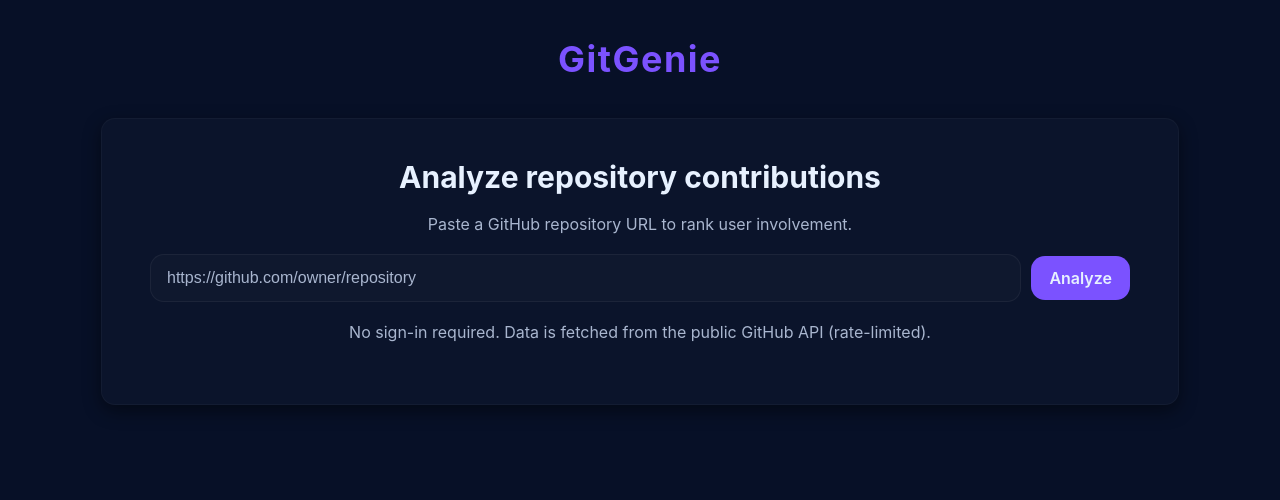
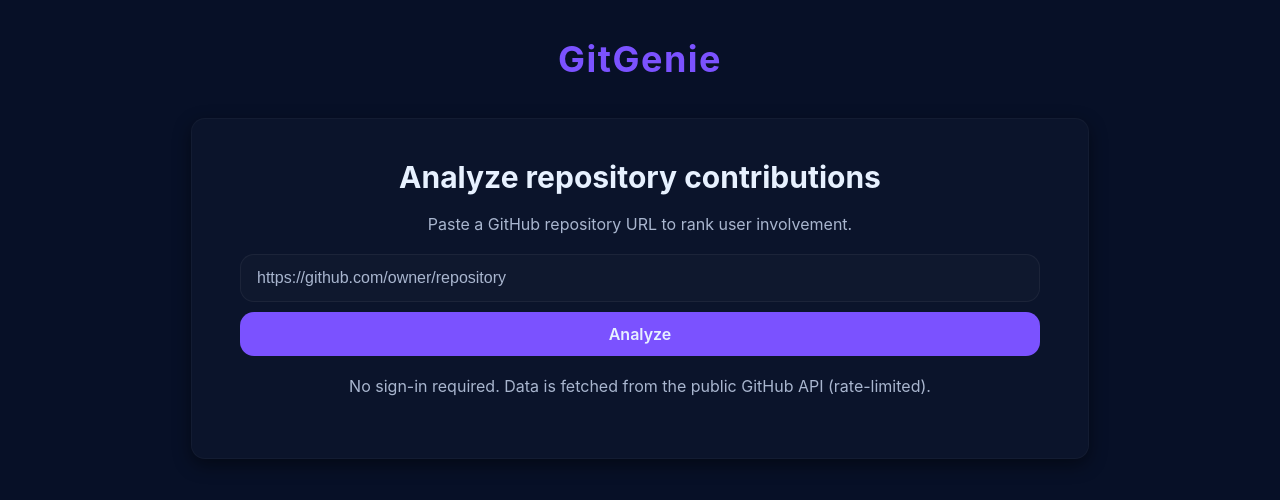
Before and after one commit to Aaryan-Bidaye/GitGenie, a React (Vite) app in the folder website/: page / in a window 1280 px wide. Shown: the top 500 px of the page. Built offline with nearby package versions, Linux system fonts and the light colour scheme.

Commit message:
minor ui tweaks again

```diff
--- a/website/src/App.css
+++ b/website/src/App.css
@@ -90,7 +90,7 @@
 /* Reduced blur radius and removed inset shadow to improve paint performance */
 .card{
   width: 100%;
-  max-width: 980px;
+  max-width: 800px;
   border-radius: 14px;
   padding: 42px 48px;
   background: rgba(255,255,255,0.02);
@@ -109,10 +109,16 @@
 
 .subtitle{ color: #a9b6cf; margin:18px }
 
-form.search-form{ display:flex; gap: 10px; align-items:center }
+form.search-form{
+  display: flex;
+  flex-wrap: wrap; /* allow items to wrap to next line */
+  gap: 10px;
+  align-items: center;
+}
 
 .url-input{
-  flex: 1;
+  flex: 1 1 auto;
+  min-width: 0; /* allow shrinking inside flex container */
   background: rgba(255,255,255,0.02);
   border: 1px solid rgba(255,255,255,0.05);
   color: #e7f1ff;
@@ -121,7 +127,6 @@
   font-size: 16px;
   outline: none;
 }
-
 .url-input::placeholder{ color: #a9b6cf }
 
 .btn-card{
@@ -132,6 +137,9 @@
   font-weight:600;
   border-radius: 14px;
   cursor:pointer;
+  flex: 0 0 100%; /* make the button take full width on its own line */
+  justify-self: center;
+  text-align: center;
 }
 
 @media (max-width:640px){
```
